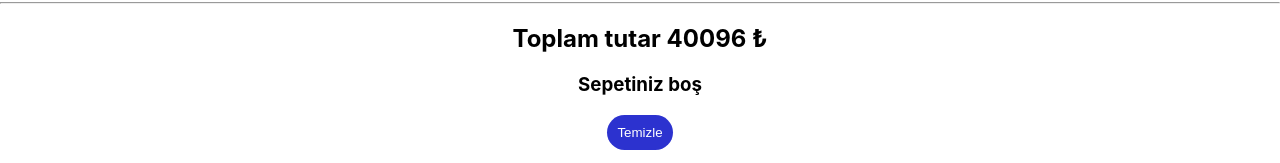
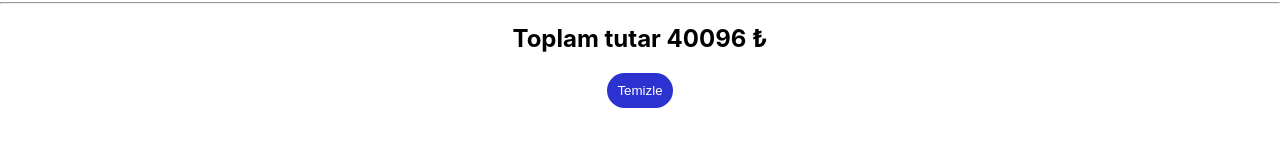
Before and after one commit to Tolga-Ozd/ReduxProje, a React (Create React App) app: page / in a window 1280 px wide. Shown: the part 2020-2183 px from the top of the page. Built offline with nearby package versions, Linux system fonts and the light colour scheme; the HTML template or start-up script is replaced by a standard one.

Commit message:
deleteItem

```diff
--- a/src/components/TechList.js
+++ b/src/components/TechList.js
@@ -31,7 +31,7 @@ function TechList() {
                     <hr />
                     <div>
                         <h2>Toplam tutar <span> {total} ₺ </span> </h2>
-                        <h3>Sepetiniz boş </h3>
+
                     </div>
                 </footer>
                 <button className='clear'
```
